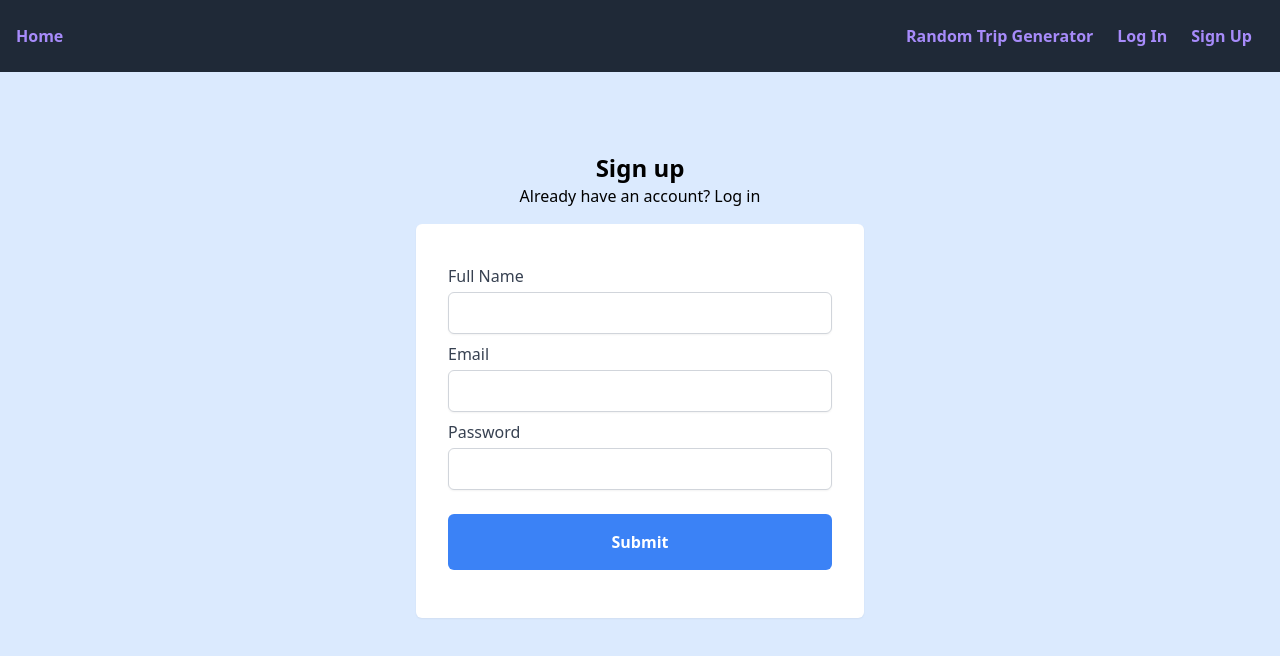
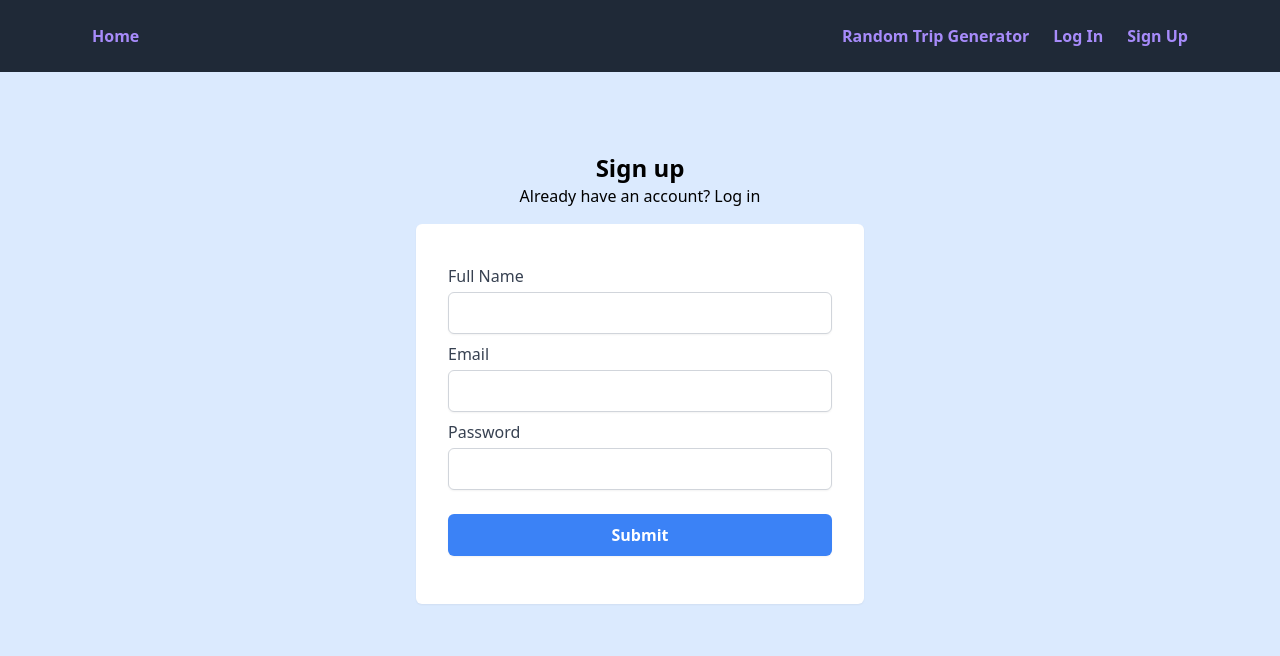
Before and after one commit to frankdb/random-trip-generator-ui, a Next.js app: page /signup in a window 1280 px wide. Shown: the top 656 px of the page. Built offline with nearby package versions, Linux system fonts and the light colour scheme.

Commit message:
Create Button component -Rename layouts folder to layout

```diff
--- a/components/forms/Signup.tsx
+++ b/components/forms/Signup.tsx
@@ -1,4 +1,5 @@
 import React from "react";
+import Button from "../layout/Button";
 
 const Signup = ({ formData, handleFormData, handleSubmit }) => {
   return (
@@ -34,12 +35,19 @@ const Signup = ({ formData, handleFormData, handleSubmit }) => {
             onChange={(e) => handleFormData(e)}
           />
         </label>
-        <button
+        {/* <button
           className="w-full p-4 mt-4 mb-4 font-bold text-white bg-blue-500 rounded-md"
           type="submit"
         >
           Submit
-        </button>
+        </button> */}
+        <Button
+          type="submit"
+          text="Submit"
+          handleClick={() => {}}
+          fullWidth="true"
+          color="bg-blue-500"
+        />
       </form>
     </div>
   );
--- /dev/null
+++ b/components/layout/Button.tsx
@@ -0,0 +1,17 @@
+import React from "react";
+
+const Button = ({ type, text, handleClick, fullWidth, color }) => {
+  return (
+    <button
+      type={type}
+      onClick={handleClick}
+      className={`${
+        fullWidth === "true" ? "w-full" : ""
+      } px-4 py-2 font-bold text-white ${color} mt-4 mb-4 border border-transparent rounded-md shadow-sm hover:opacity-95 focus:outline-none`}
+    >
+      {text}
+    </button>
+  );
+};
+
+export default Button;
--- a/components/layouts/ContentLayout.tsx
+++ b/components/layout/ContentLayout.tsx
@@ -1,6 +1,4 @@
 import React from "react";
-import Hero from "../marketing/Hero";
-import Navbar from "../navbar/Navbar";
 
 const ContentLayout = ({ children }) => {
   return <div className="container p-4 mx-auto sm:p-16">{children}</div>;
--- a/components/layouts/Layout.tsx
+++ b/components/layout/Layout.tsx
@@ -1,5 +1,4 @@
 import React from "react";
-import Hero from "../marketing/Hero";
 import Navbar from "../navbar/Navbar";
 
 const Layout = ({ children }) => {
--- a/components/navbar/Dropdown.tsx
+++ b/components/navbar/Dropdown.tsx
@@ -3,7 +3,7 @@ import React from "react";
 
 const Dropdown = () => {
   return (
-    <div className="absolute flex flex-col w-32 text-gray-800 bg-white bg-blue-200 rounded-sm right-5 top-16">
+    <div className="absolute flex flex-col w-32 text-gray-800 bg-white bg-blue-200 rounded-sm sm:hidden right-5 top-16">
       <div className="p-2 pointer hover:bg-blue-300">
         <Link href="/randomtripgenerator">Random Trip Generator</Link>
       </div>
--- a/components/navbar/Navbar.tsx
+++ b/components/navbar/Navbar.tsx
@@ -14,9 +14,9 @@ const Navbar = () => {
 
   return (
     <nav className="bg-gray-800 w-100">
-      <div className="container flex flex-row justify-between px-4 py-6 mx-auto font-bold text-purple-400">
+      <div className="container flex flex-row justify-between max-w-6xl px-4 py-6 mx-auto font-bold text-purple-400">
         <div>
-          <div>
+          <div className="px-3">
             <Link href="/">Home</Link>
           </div>
         </div>
--- a/pages/index.tsx
+++ b/pages/index.tsx
@@ -1,5 +1,5 @@
 import Head from "next/head";
-import Layout from "../components/layouts/Layout";
+import Layout from "../components/layout/Layout";
 import Hero from "../components/marketing/Hero";
 
 export default function Home() {
--- a/pages/randomtripgenerator.tsx
+++ b/pages/randomtripgenerator.tsx
@@ -1,6 +1,6 @@
 import React from "react";
-import Layout from "../components/layouts/Layout";
-import ContentLayout from "../components/layouts/ContentLayout";
+import Layout from "../components/layout/Layout";
+import ContentLayout from "../components/layout/ContentLayout";
 
 const randomtripgenerator = () => {
   return (
--- a/pages/signup.tsx
+++ b/pages/signup.tsx
@@ -1,6 +1,6 @@
 import React, { useState } from "react";
-import Layout from "../components/layouts/Layout";
-import ContainerLayout from "../components/layouts/ContentLayout";
+import Layout from "../components/layout/Layout";
+import ContainerLayout from "../components/layout/ContentLayout";
 import Signup from "../components/forms/Signup";
 import Link from "next/link";
 
```
